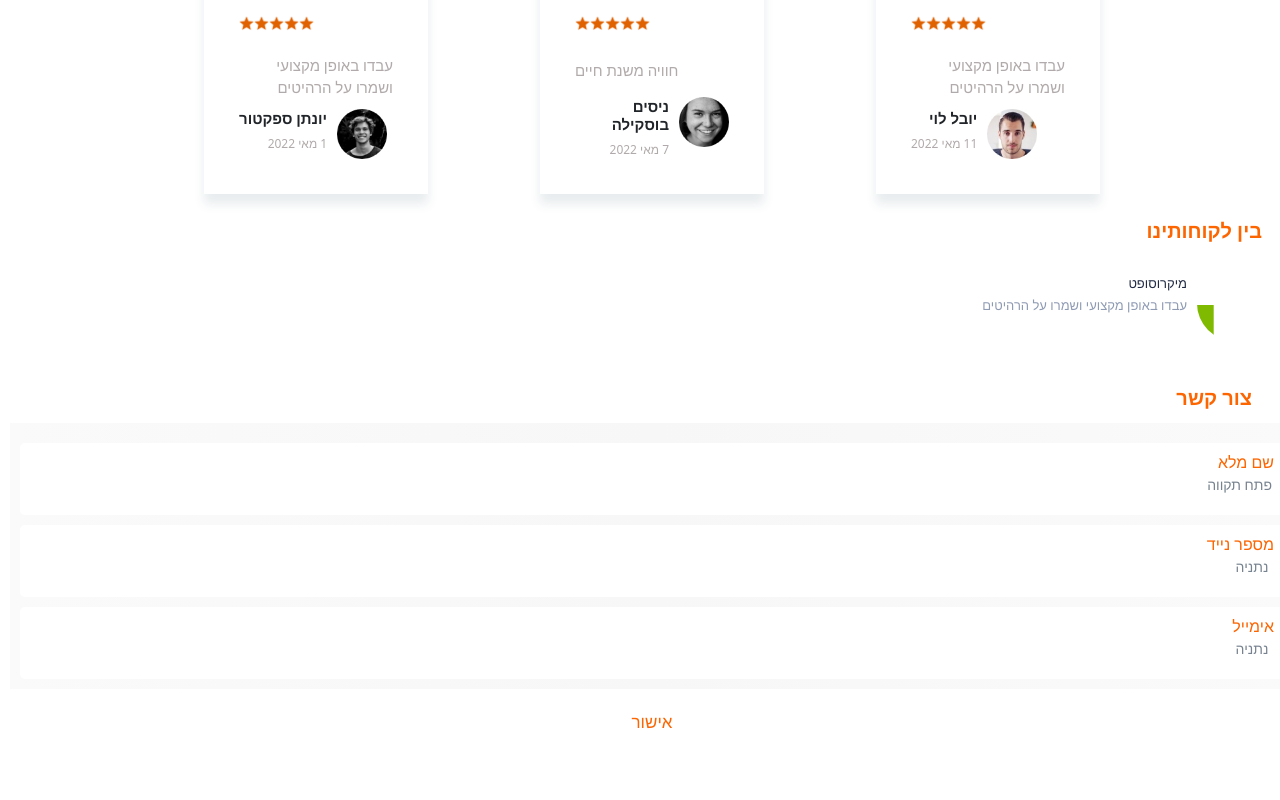
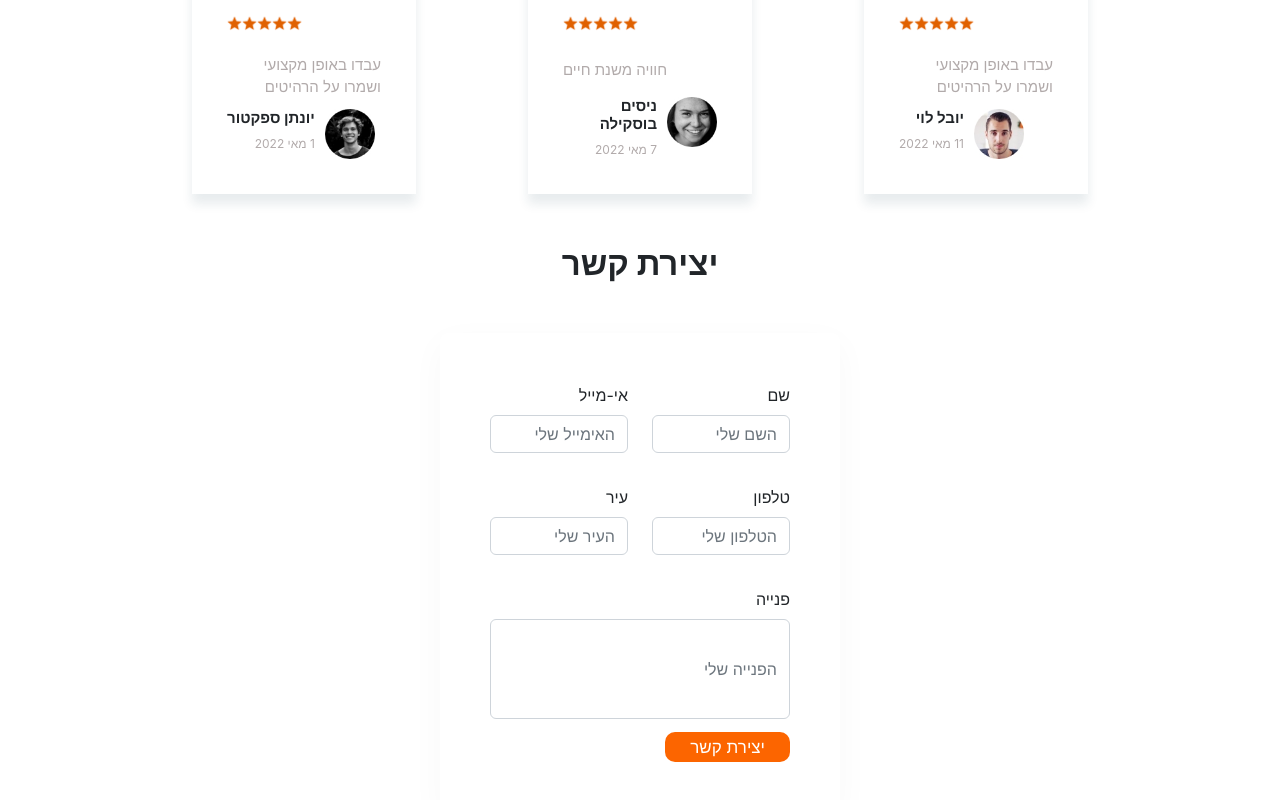
Before and after one commit to binyaalex/moving, a React (Create React App) app: page / in a window 1280 px wide. Shown: the part 1932-2732 px from the top of the page. Before the commit the page ends 2671 px from the top, so only its background shows below. Built offline with nearby package versions, Linux system fonts and the light colour scheme; a web font is replaced by a local one.

Commit message:
add footer

```diff
--- /dev/null
+++ b/src/components/footer/Footer.css
@@ -0,0 +1,28 @@
+.contact {
+  display: flex;
+  flex-direction: column;
+  align-items: center;
+
+
+}
+
+.contact .formBox {
+  display: flex;
+  flex-direction: column;
+  align-items: center;
+  background: #FFFFFF 0% 0% no-repeat padding-box;
+  box-shadow: 0px 10px 35px #00000008;
+  border-radius: 8px;
+  opacity: 1;
+  min-width: 50%;
+  width: 400px;
+  padding: 50px;
+}
+
+.contact .formBox .contact-btnDiv {
+  width: 100%
+}
+
+.contact .formBox .contact-btnDiv>*>* {
+  padding: 5px 25px;
+}
--- /dev/null
+++ b/src/components/footer/Footer.js
@@ -0,0 +1,63 @@
+import React, { useState } from "react";
+import "./Footer.css";
+import MainBtn from '../storing/generalComponents/MainBtn'
+
+import clock from "../../assets/images/icons/clock.png";
+import Form from 'react-bootstrap/Form';
+import Row from 'react-bootstrap/Row';
+import Col from 'react-bootstrap/Col';
+
+const Footer = () => {
+
+
+  return (
+    <>
+      <div className="contact">
+        <h1 className="homeTitle">יצירת קשר</h1>
+        <div className="contactDiv">
+
+          <Form className="formBox warning" currentColor="">
+            <Row className="mb-3">
+
+              <Form.Group as={Col} className="mb-3" controlId="formBasicName">
+                <Form.Label>שם</Form.Label>
+                <Form.Control type="text" placeholder="השם שלי" />
+              </Form.Group>
+
+              <Form.Group as={Col} className="mb-3" controlId="formBasicEmail">
+                <Form.Label>אי-מייל</Form.Label>
+                <Form.Control type="email" placeholder="האימייל שלי" />
+              </Form.Group>
+            </Row>
+            <Row className="mb-3">
+
+              <Form.Group as={Col} className="mb-3" controlId="formBasicPhone">
+                <Form.Label>טלפון</Form.Label>
+                <Form.Control type="phone" placeholder="הטלפון שלי" />
+              </Form.Group>
+
+              <Form.Group as={Col} className="mb-3" controlId="formBasicity">
+                <Form.Label>עיר</Form.Label>
+                <Form.Control type="text" placeholder="העיר שלי" />
+              </Form.Group>
+            </Row>
+            <Form.Group className="mb-3" controlId="formBasicEmail">
+              <Form.Label>פנייה</Form.Label>
+              <Form.Control
+                // as="textarea"
+                placeholder="הפנייה שלי"
+                style={{ height: '100px', width: '300px' }}
+              />
+            </Form.Group>
+            <div className="contact-btnDiv">
+              <MainBtn text='יצירת קשר' link='#' />
+            </div>
+
+          </Form>
+        </div>
+      </div>
+    </>
+  )
+};
+
+export default Footer;
--- a/src/components/home/Home.css
+++ b/src/components/home/Home.css
@@ -49,32 +49,9 @@
 
 .btnDiv>* {
   margin-left: 40px;
-}
-
-.filter-btn-div {
   display: flex;
   margin-top: 15px;
   justify-content: center;
-}
-
-.filter-btn:hover {
-  transform: scale(1.1);
-}
-
-.filter-btn-div .filter-btn {
-  transition: all .2s ease-in-out;
-  background: var(--primary);
-  color: #fff;
-  padding: 5px 0;
-  border-radius: 10px;
-  font-size: 17px;
-  width: 150px;
-  text-align: center !important;
-}
-
-.lightBtn {
-  color: var(--primary) !important;
-  background: #fff !important;
 }
 
 
--- a/src/components/home/Home.js
+++ b/src/components/home/Home.js
@@ -12,13 +12,13 @@ import SpecialistsList from "../selectMovingCategory/specialistsList/Specialists
 import PersonalInfo from "../storing/generalComponents/PersonalInfo";
 import Pros from "../pros/Pros";
 import Reviews from "../reviews/Reviews";
+import Footer from "../footer/Footer";
 
 //images
 import StarIcon from '@mui/icons-material/Star';
 import KeyboardDoubleArrowRightIcon from '@mui/icons-material/KeyboardDoubleArrowRight';
 import microsoft from '../../assets/images/moving/microsoft.jpg'
 import law from '../../assets/images/moving/law.jpg'
-
 
 import service1 from "../../assets/images/moving/service1.jpg";
 import service2 from "../../assets/images/moving/service2.jpg";
@@ -54,9 +54,6 @@ const Home = () => {
     },
   ]
 
-
-
-
   return (
     <>
       {/* <div className="PageDad"> */}
@@ -73,8 +70,8 @@ const Home = () => {
             <p>שירות בכל רחבי הארץ באמינות ודיוק ללא פשרות</p>
           </div>
           <div className="btnDiv">
-            <MainBtn text='הובלה' link='#' isLight={true} />
-            <MainBtn text='אחסנה' link='#' />
+            <MainBtn text='הובלה' link='#' />
+            <MainBtn text='אחסנה' link='#' isLight={true} />
           </div>
         </div>
       </div>
@@ -103,7 +100,7 @@ const Home = () => {
       </div>
 
       <Reviews />
-
+      <Footer />
 
       {/* <div className="bannerRight">
             <div className="banner_content_phone">
@@ -127,17 +124,17 @@ const Home = () => {
             </div>
           </div> */}
 
-      {isMoving ? (
+      {/* {isMoving ? (
         <div className="about_area">
           <div className="about_text"> א.א מובילים חברת הובלות ואחסנה, מספקים שירותי הובלות לכל הארץ כולל הובלות קירור. </div>
         </div>
       ) : (
         ""
-      )}
+      )} */}
 
       {/* <ServiceList serviceListArr={serviceListArr} text='השירותים שלנו' /> */}
 
-      <div className="review_rating_sec office ">
+      {/* <div className="review_rating_sec office ">
 
         <SpecialistsList />
 
@@ -154,7 +151,7 @@ const Home = () => {
       </div>
       <div className="aboutProvidesMainBtnDiv" >
         <MainBtn text='אישור' link='#' />
-      </div>
+      </div> */}
       {/* </div> */}
       {/* </div> */}
       {/* </div> */}
--- /dev/null
+++ b/src/components/storing/generalComponents/MainBtn.css
@@ -0,0 +1,21 @@
+.filter-btn-div {}
+
+.filter-btn:hover {
+  transform: scale(1.1);
+}
+
+.filter-btn-div .filter-btn {
+  transition: all .2s ease-in-out;
+  background: var(--primary);
+  color: #fff;
+  padding: 5px 0;
+  border-radius: 10px;
+  font-size: 17px;
+  width: 150px !important;
+  text-align: center !important;
+}
+
+.lightBtn {
+  color: var(--primary) !important;
+  background: #fff !important;
+}
--- a/src/components/storing/generalComponents/MainBtn.js
+++ b/src/components/storing/generalComponents/MainBtn.js
@@ -1,12 +1,12 @@
 // import './FactoryOrOffice.css'
 import React from 'react';
 import { Link } from "react-router-dom";
-
+import './MainBtn.css';
 function MainBtn(props) {
 
     return (
         <div className="filter-btn-div">
-            <Link to={props.link} className={props.isLight ? "filter-btn" : "filter-btn lightBtn"}>
+            <Link to={props.link} className={props.isLight ? "filter-btn lightBtn" : "filter-btn"}>
                 {props.text}
             </Link>
         </div>
--- a/src/index.css
+++ b/src/index.css
@@ -2,7 +2,7 @@ body {
   margin: 0;
   font-family: -apple-system, BlinkMacSystemFont, 'Segoe UI', 'Roboto', 'Oxygen',
     'Ubuntu', 'Cantarell', 'Fira Sans', 'Droid Sans', 'Helvetica Neue',
-    sans-serif;
+    sans-serif !important;
   -webkit-font-smoothing: antialiased;
   -moz-osx-font-smoothing: grayscale;
 }
```
